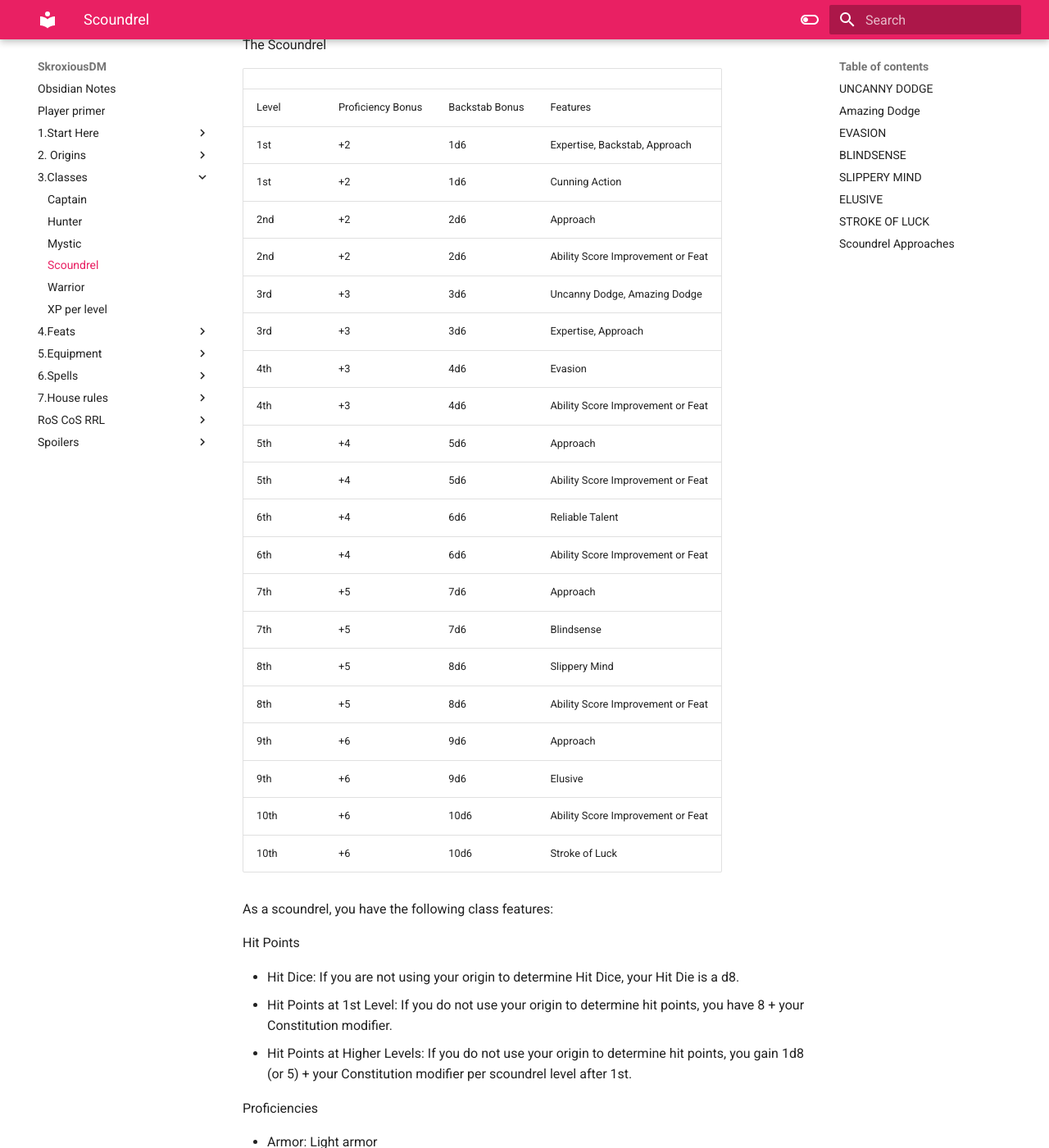
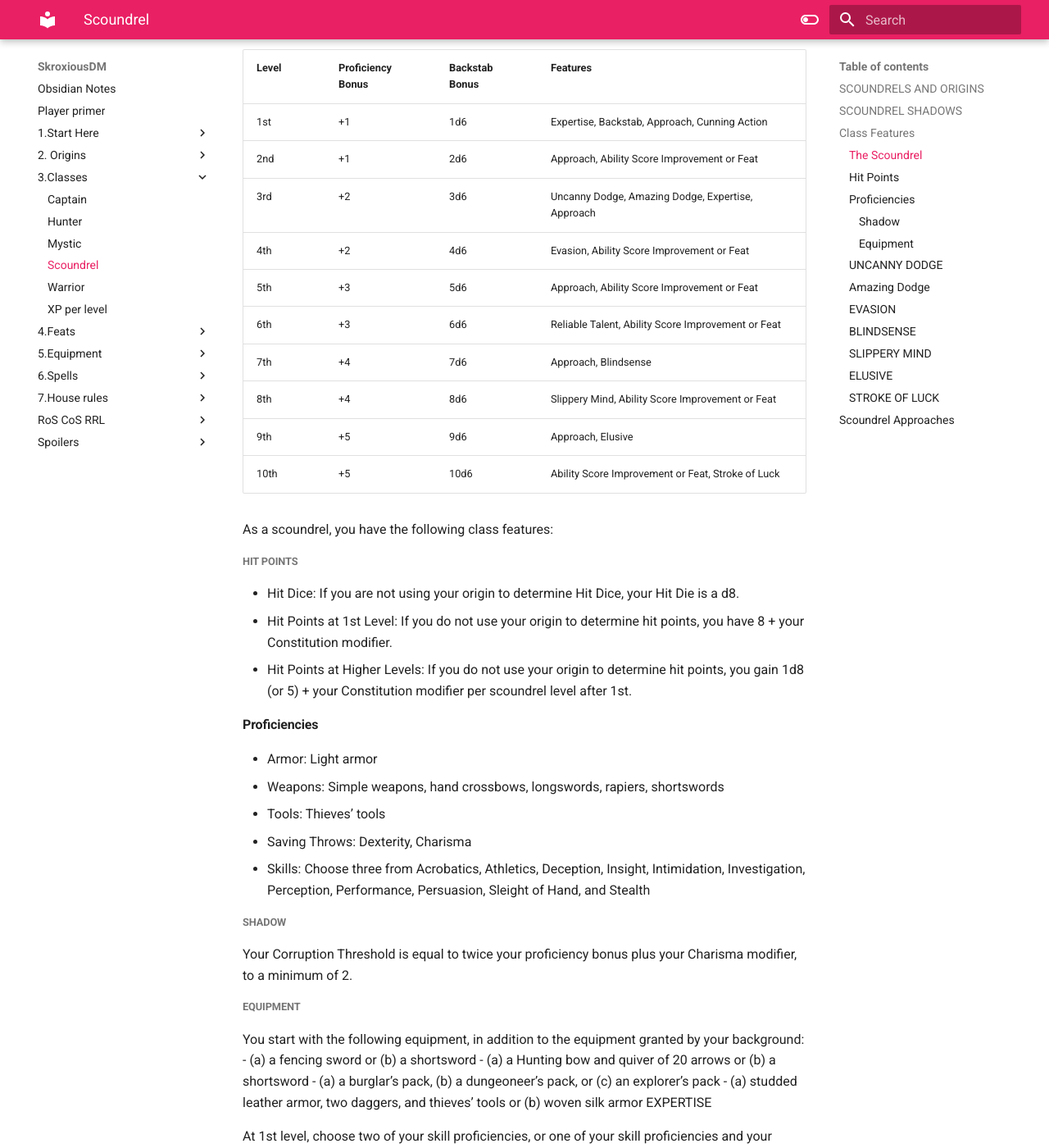
Before and after one commit to SkroxiousDM/SkroxiousDM, an MkDocs documentation site: the page built from docs/3.Classes/Scoundrel.md, in a window 1280 px wide and 1400 px high, scrolled down 685 px. Shown: the whole window at 82% size. Built offline with MkDocs 1.6.1 and Material for MkDocs 9.7.7, drawn with Linux system fonts in a browser that asks for light colours; some of the changed text lies outside the part shown.

Commit message:
vault backup: 2023-10-31 22:03:19

```diff
--- a/docs/3.Classes/Scoundrel.md
+++ b/docs/3.Classes/Scoundrel.md
@@ -1,72 +1,48 @@
-Scoundrel
+# Scoundrel
 
 IN AMBRIA THE word “scoundrel” is used broadly and refers to all who “steal” something from others, be it their trust, secrets, money or life. The calling of the warrior, to proudly face an opponent face-­to-­face, is an exception to this rule: it is the sneaky assassin that counts among the thieving scoundrels. In essence, warriors, craftsmen and scholars are the ideal occupations among the Ambrians; the rest are more or less regarded as scoundrels.
 
-SCOUNDRELS AND ORIGINS
-
+##### SCOUNDRELS AND ORIGINS
 People at large would say that changelings and goblins are synonymous with scoundrels, and are usually surprised when they realize that ogres and humans can also be found amongst their number.
 
-SCOUNDREL SHADOWS
-
+##### SCOUNDREL SHADOWS
 The Shadows of scoundrels are invariably darker than their fellows’, but the nature of their appearance varies based on their focus. A charlatan looks like they’re wearing a mask or hood of deep shadow while a thug is grim and gray all over. Tendrils of darkness emerge from a treasure-­hunter’s heart and a ranger is cloaked by a green so dark that it seems black and it obscures their movements.
 
-Class Features
-
-The Scoundrel
-
-|   |   |   |   |
+## Class Features
+###### The Scoundrel
+|Level|Proficiency Bonus|Backstab Bonus|Features|
 |---|---|---|---|
-|Level|Proficiency Bonus|Backstab Bonus|Features|
-|1st|+2|1d6|Expertise, Backstab, Approach|
-|1st|+2|1d6|Cunning Action|
-|2nd|+2|2d6|Approach|
-|2nd|+2|2d6|Ability Score Improvement or Feat|
-|3rd|+3|3d6|Uncanny Dodge, Amazing Dodge|
-|3rd|+3|3d6|Expertise, Approach|
-|4th|+3|4d6|Evasion|
-|4th|+3|4d6|Ability Score Improvement or Feat|
-|5th|+4|5d6|Approach|
-|5th|+4|5d6|Ability Score Improvement or Feat|
-|6th|+4|6d6|Reliable Talent|
-|6th|+4|6d6|Ability Score Improvement or Feat|
-|7th|+5|7d6|Approach|
-|7th|+5|7d6|Blindsense|
-|8th|+5|8d6|Slippery Mind|
-|8th|+5|8d6|Ability Score Improvement or Feat|
-|9th|+6|9d6|Approach|
-|9th|+6|9d6|Elusive|
-|10th|+6|10d6|Ability Score Improvement or Feat|
-|10th|+6|10d6|Stroke of Luck|
+|1st|+1|1d6|Expertise, Backstab, Approach, Cunning Action|
+|2nd|+1|2d6|Approach, Ability Score Improvement or Feat|
+|3rd|+2|3d6|Uncanny Dodge, Amazing Dodge, Expertise, Approach|
+|4th|+2|4d6|Evasion, Ability Score Improvement or Feat|
+|5th|+3|5d6|Approach, Ability Score Improvement or Feat|
+|6th|+3|6d6|Reliable Talent, Ability Score Improvement or Feat|
+|7th|+4|7d6|Approach, Blindsense|
+|8th|+4|8d6|Slippery Mind, Ability Score Improvement or Feat|
+|9th|+5|9d6|Approach, Elusive|
+|10th|+5|10d6|Ability Score Improvement or Feat, Stroke of Luck|
 
 As a scoundrel, you have the following class features:
 
-Hit Points
-
+##### Hit Points
 - Hit Dice: If you are not using your origin to determine Hit Dice, your Hit Die is a d8.
 - Hit Points at 1st Level: If you do not use your origin to determine hit points, you have 8 + your Constitution modifier.
 - Hit Points at Higher Levels: If you do not use your origin to determine hit points, you gain 1d8 (or 5) + your Constitution modifier per scoundrel level after 1st.
-
-Proficiencies
-
+#### Proficiencies
 - Armor: Light armor
 - Weapons: Simple weapons, hand crossbows, longswords, rapiers, shortswords
 - Tools: Thieves’ tools
 - Saving Throws: Dexterity, Charisma
 - Skills: Choose three from Acrobatics, Athletics, Deception, Insight, Intimidation, Investigation, Perception, Performance, Persuasion, Sleight of Hand, and Stealth
-
-Shadow
-
+##### Shadow
 Your Corruption Threshold is equal to twice your proficiency bonus plus your Charisma modifier, to a minimum of 2.
-
-Equipment
-
+##### Equipment
 You start with the following equipment, in addition to the equipment granted by your background:
-
 - (a) a fencing sword or (b) a shortsword
 - (a) a Hunting bow and quiver of 20 arrows or (b) a shortsword
 - (a) a burglar’s pack, (b) a dungeoneer’s pack, or (c) an explorer’s pack
 - (a) studded leather armor, two daggers, and thieves’ tools or (b) woven silk armor
-
 EXPERTISE
 
 At 1st level, choose two of your skill proficiencies, or one of your skill proficiencies and your proficiency with thieves' tools. Your proficiency bonus is doubled for any ability check you make that uses either of the chosen proficiencies. At 6th level, you can choose two more of your proficiencies (in skills or with thieves' tools) to gain this benefit.
```
